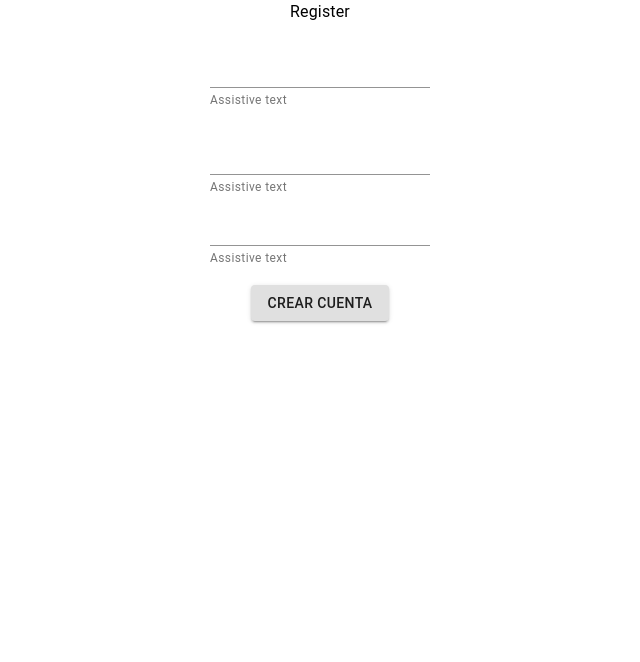
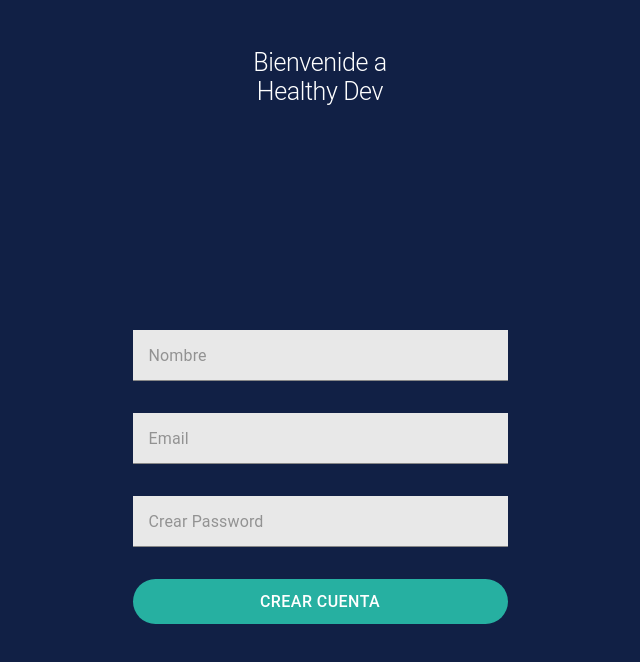
Before and after one commit to Frontend-Cafe/healthy-dev-web, a React (Create React App) app: page / in a window 1280 px wide. Shown: the top 662 px of the page, without its empty margins (320-960 px from the left). Built offline with nearby package versions, Linux system fonts and the light colour scheme; no server answers; the HTML template or start-up script is replaced by a standard one.

Commit message:
Applied base style

```diff
--- a/src/pages/Register/Register.jsx
+++ b/src/pages/Register/Register.jsx
@@ -2,39 +2,57 @@ import React from "react";
 import { withFormik, Form } from "formik";
 import * as Yup from "yup";
 import { useTheme } from "@material-ui/core";
-import { Typography, Button, Grid, FormControl, TextField, FormHelperText, Box, Container } from "@material-ui/core";
+import { Typography, Button, Grid, TextField, FormHelperText, Container } from "@material-ui/core";
 //Styles
+import "./Register.scss";
 
 const Register = ({ values, errors, touched, isSubmitting }) => {
-  const theme = useTheme();
   return (
-    <Container>
-      <Form>
-        <Grid container alignItems="center" direction="column" justify="center" spacing={4}>
-          <Grid item>
-            <Typography>Register</Typography>
+    <Container className="outer-container">
+      <Form className="inner-container">
+        <Grid container alignItems="center" direction="row" justify="center">
+          <Grid item className="title-item">
+            <Typography variant="h1">Bienvenide a Healthy Dev</Typography>
+          </Grid>
+          <Grid item className="name-item">
+            <TextField
+              fullWidth
+              required
+              aria-describedby="Nombre"
+              id="name"
+              name="name"
+              placeholder="Nombre"
+              value={values.name}
+              variant="filled"
+            />
+          </Grid>
+          <Grid item className="email-item">
+            <TextField
+              fullWidth
+              required
+              aria-describedby="Email"
+              id="email"
+              name="email"
+              placeholder="Email"
+              value={values.email}
+              variant="filled"
+            />
+          </Grid>
+          <Grid item className="password-item">
+            <TextField
+              fullWidth
+              required
+              aria-describedby="Crear Password"
+              id="password"
+              name="password"
+              placeholder="Crear Password"
+              type="password"
+              value={values.password}
+              variant="filled"
+            />
           </Grid>
           <Grid item>
-            <TextField required aria-describedby="Nombre" id="name" name="name" value={values.name} />
-            <FormHelperText id="my-helper-text">Assistive text</FormHelperText>
-          </Grid>
-          <Grid item>
-            <TextField required aria-describedby="Email" id="email" name="email" value={values.email} />
-            <FormHelperText id="my-helper-text">Assistive text</FormHelperText>
-          </Grid>
-          <Grid>
-            <TextField
-              required
-              aria-describedby="Password"
-              id="password"
-              name="password"
-              type="password"
-              value={values.password}
-            />
-            <FormHelperText id="my-helper-text">Assistive text</FormHelperText>
-          </Grid>
-          <Grid item>
-            <Button type="submit" variant="contained">
+            <Button fullWidth className="button" color="secondary" type="submit" variant="outlined">
               Crear cuenta
             </Button>
           </Grid>
--- /dev/null
+++ b/src/pages/Register/Register.scss
@@ -0,0 +1,71 @@
+.MuiContainer-root.outer-container {
+  background-color: #112045;
+  height: 100vh;
+  width: 100vw;
+}
+
+.inner-container {
+  height: 100%;
+  width: 100%;
+  max-width: 375px;
+  margin: 0 auto;
+}
+
+.MuiGrid-item {
+  width: 100%;
+  padding: 1rem 0px;
+}
+
+.MuiContainer-root.MuiFilledInput-root {
+  background-color: #E8E8E8;
+}
+
+.MuiGrid-item.title-item {
+  width: 50%;
+  margin: 2rem 2rem 12rem 2rem
+}
+
+.MuiFormHelperText-root.white-text {
+  color: #FFFFFF;
+}
+
+.MuiTextField-root {
+  background-color: #E8E8E8;
+}
+
+.MuiTextField-root label {
+  color: rgba(0,0,0,0.6);
+  mix-blend-mode: normal;
+  line-height: 24px;
+}
+
+.MuiInputBase-input.MuiFilledInput-input {
+  line-height: 24px;
+  padding: 1rem 1rem;
+  background-color: #E8E8E8;
+}
+
+.MuiTextField-root.MuiFormHelperText-root input {
+  color: #FFFFFF;
+}
+
+.MuiTypography-root {
+color: #FFFFFF;
+}
+
+.MuiButton-root.button {
+  color: #FFFFFF;
+  background-color: #26B0A1;
+  border: none;
+  border-radius: 200px;
+  height: 2.8rem;
+  font-size: 1rem;
+}
+
+.MuiTypography-root h1 {
+  font-family: Roboto, sans-serif;
+  font-weight: normal;
+  font-size: 20px;
+  line-height: 23px;
+  text-align: center;
+}
```
